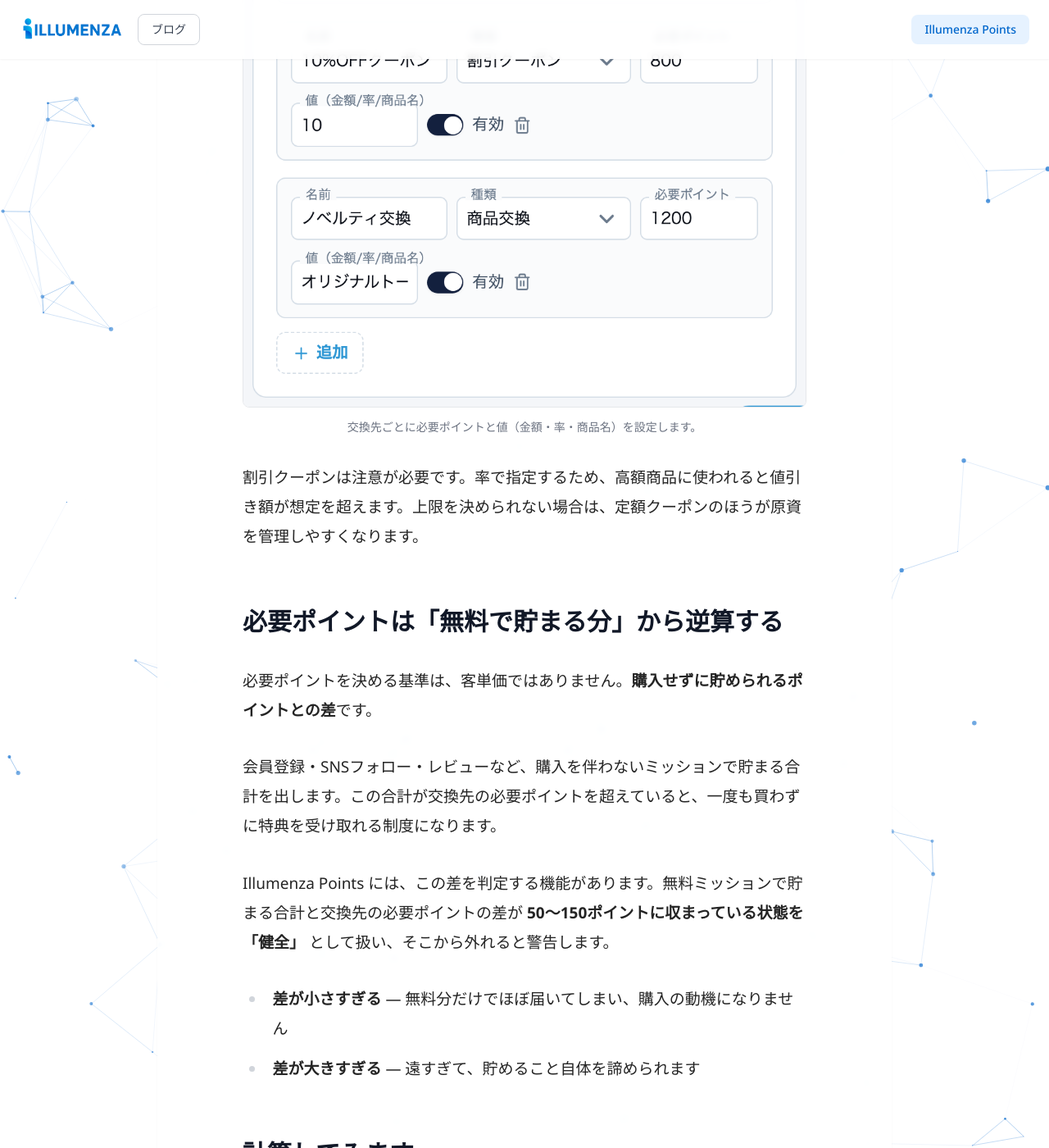
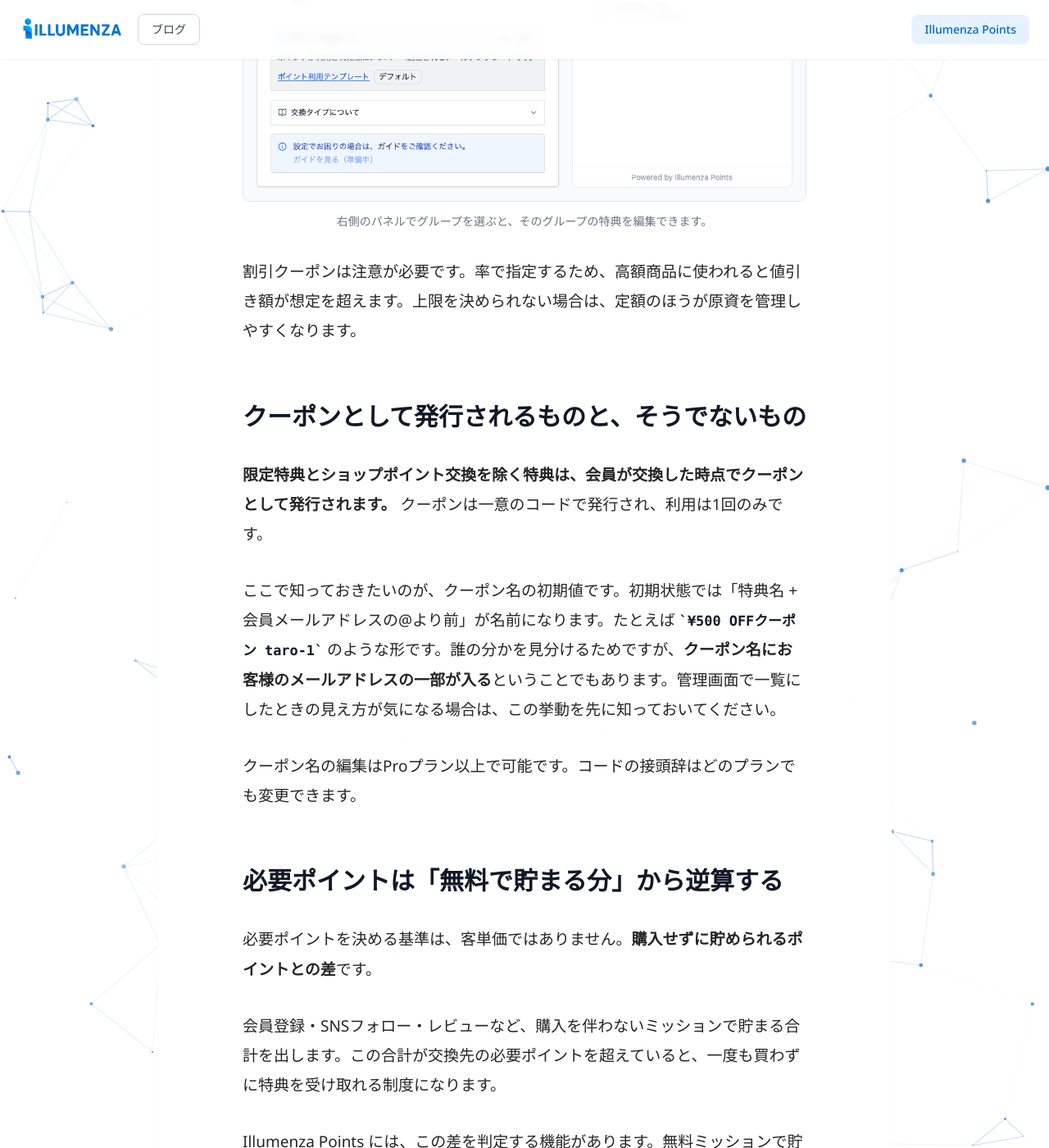
Before and after one commit to TheKinng96/illumenza-homepage, a Jekyll site: the page built from _posts/2026-08-02-points-redemption-design.md, in a window 1280 px wide and 1400 px high, scrolled down 1335 px. Shown: the whole window at 82% size. Built offline with Jekyll 4.4.1, drawn with Linux system fonts in a browser that asks for light colours; nearby versions of some CDN libraries; some of the changed text lies outside the part shown.

Commit message:
content: replace demo screenshots with the Points admin
Recaptured both figures from the admin at localhost:5174 against the
test shop, per the rule that Points screenshots come only from the test
store or the admin — never /demo.

The rule caught a real error. The demo renders a flattened, narrower UI:
it showed three redemption types, where the admin shows four groups —
ショップポイントに交換, クーポンに交換, 商品に交換, and 限定特典に交換.
The article's table described the demo rather than the product.

Corrects that table and adds what the admin states and the demo never
showed: every reward except 限定特典 and ショップポイント交換 is issued
as a single-use coupon, and the coupon name defaults to 特典名 plus the
member's email local-part, editable on Pro plans and above. That last
detail is worth a merchant knowing before launch.

Both crops exclude the sidebar, which carries the account holder's name
and email.

Verified: make check prints ALL CHECKS PASSED, 122 assertions.

Co-Authored-By: Claude Opus 5 <noreply@anthropic.com>

```diff
--- a/_posts/2026-08-02-points-redemption-design.md
+++ b/_posts/2026-08-02-points-redemption-design.md
@@ -10,24 +10,33 @@ ogImage: /images/points.webp
 
 この記事では、必要ポイントを勘で決めずに済ませる考え方を整理します。
 
-## 交換先の種類
+## 交換先は4つのグループに分かれます
 
-Illumenza Points では、交換先を種類ごとに設定します。
+Illumenza Points の交換先は、大きく4つに分かれています。
 
-| 種類 | 内容 | 向いている場面 |
-| --- | --- | --- |
-| 定額クーポン | 「500円分」のように金額が固定 | 値引き額が読めるので原資を見積もりやすい |
-| 割引クーポン | 「10%OFF」のように率で指定 | 客単価の高い商品で満足度を出しやすい |
-| 商品交換 | 特定の商品と交換 | 原価が読めて、在庫の活用にもなる |
+| グループ | 内容 |
+| --- | --- |
+| ショップポイントに交換 | カラーミーショップ側のショップポイントに変換します |
+| クーポンに交換 | 定額・割引・送料無料など。もっとも設定の自由度が高いグループです |
+| 商品に交換 | 特定の商品と交換します。原価が読めて、在庫の活用にもなります |
+| 限定特典に交換 | 通常は会員に表示されません。条件を満たした方だけに出す特別枠です |
 
 <figure>
   <img src="/images/blog/points-redemption-design/redemption.png"
-       alt="特典交換の設定画面。「500円クーポン（定額クーポン・必要500ポイント）」「10%OFFクーポン（割引クーポン・必要800ポイント）」「ノベルティ交換（商品交換・必要1200ポイント）」の3件が有効になっている。"
+       alt="ポイント交換特典の設定画面。左にクーポン発行の説明、右のパネルプレビューに「ショップポイントに交換（現在有効）」「クーポンに交換（7件の特典）」「商品に交換（4件の特典）」「限定特典に交換（メンバーには非表示）」の4グループが並んでいる。"
        loading="lazy" decoding="async">
-  <figcaption>交換先ごとに必要ポイントと値（金額・率・商品名）を設定します。</figcaption>
+  <figcaption>右側のパネルでグループを選ぶと、そのグループの特典を編集できます。</figcaption>
 </figure>
 
-割引クーポンは注意が必要です。率で指定するため、高額商品に使われると値引き額が想定を超えます。上限を決められない場合は、定額クーポンのほうが原資を管理しやすくなります。
+割引クーポンは注意が必要です。率で指定するため、高額商品に使われると値引き額が想定を超えます。上限を決められない場合は、定額のほうが原資を管理しやすくなります。
+
+## クーポンとして発行されるものと、そうでないもの
+
+**限定特典とショップポイント交換を除く特典は、会員が交換した時点でクーポンとして発行されます。** クーポンは一意のコードで発行され、利用は1回のみです。
+
+ここで知っておきたいのが、クーポン名の初期値です。初期状態では「特典名 + 会員メールアドレスの@より前」が名前になります。たとえば `¥500 OFFクーポン taro-1` のような形です。誰の分かを見分けるためですが、**クーポン名にお客様のメールアドレスの一部が入る**ということでもあります。管理画面で一覧にしたときの見え方が気になる場合は、この挙動を先に知っておいてください。
+
+クーポン名の編集はProプラン以上で可能です。コードの接頭辞はどのプランでも変更できます。
 
 ## 必要ポイントは「無料で貯まる分」から逆算する
 
```
Also changed, not shown: _posts/2026-08-02-points-mission-types-basics.md (+2 -2 lines), images/blog/points-mission-types-basics/missions.png, images/blog/points-redemption-design/redemption.png.
